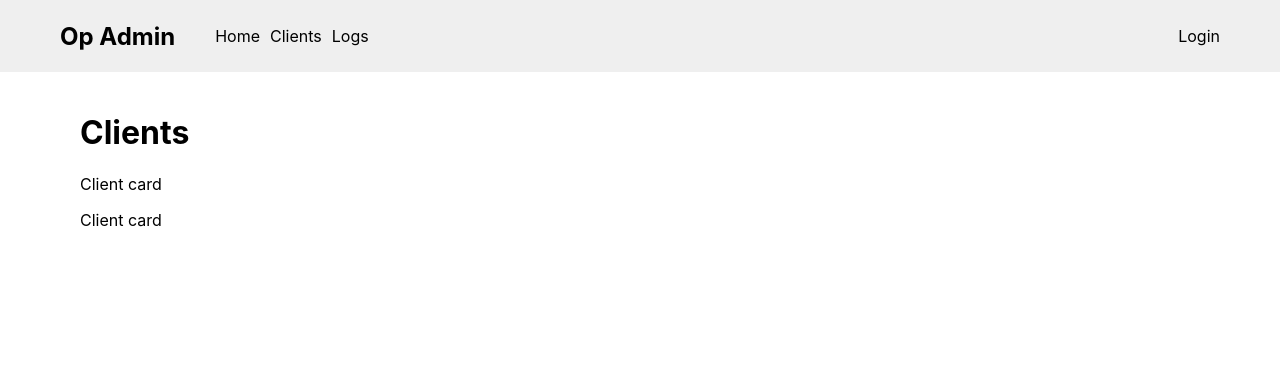
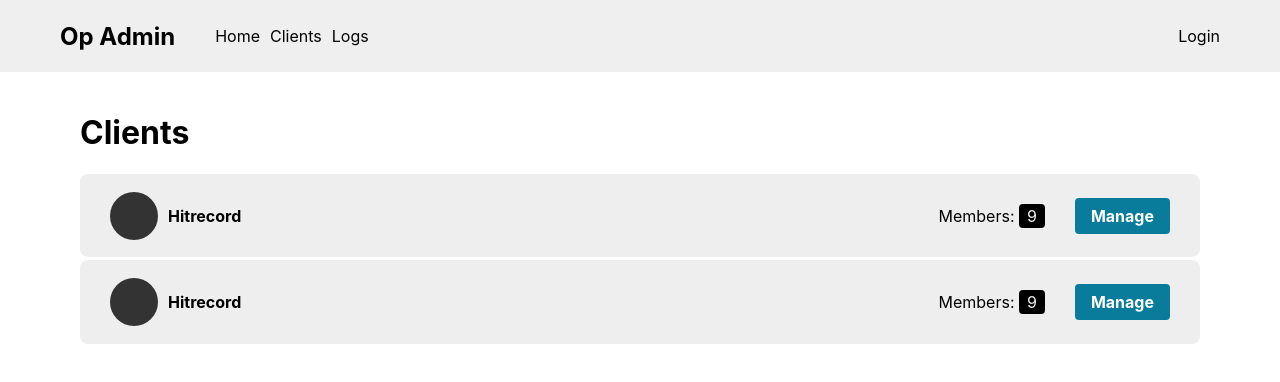
Before and after one commit to victorldleon/operations-admin, a React (Create React App) app: page /clients in a window 1280 px wide. Shown: the top 382 px of the page. Built offline with nearby package versions, Linux system fonts and the light colour scheme.

Commit message:
adds client card styles

```diff
--- a/src/components/molecules/ClientCard/ClientCard.css
+++ b/src/components/molecules/ClientCard/ClientCard.css
@@ -0,0 +1,76 @@
+.clientCard {
+    align-items: center;
+    background-color: #eee;
+    border-radius: 8px;
+    margin-bottom: 3px;
+    display: flex;
+    justify-content: space-between;
+    padding: 5px 30px;
+}
+
+.clientCard .left-content {
+    align-items: center;
+    display: flex;
+}
+
+
+.clientCard .left-content .client-image {
+    background-color: #333;
+    border-radius: 50%;
+    display: block;
+    height: 48px;
+    min-width: 48px;
+    margin-right: 10px;
+    width: 48px;
+}
+
+.clientCard .left-content .name {
+    font-size: 1rem;
+    margin-right: 10px;
+}
+
+.clientCard .left-content .email {
+    font-size: 1rem;
+}
+
+
+.right-content {
+    align-items: center;
+    display: flex;
+}
+
+.clientCard .right-content .english-level {
+    font-size: 1rem;
+    margin-right: 30px;
+}
+.clientCard .right-content .english-level span {
+    background: #000;
+    border-radius: 4px;
+    padding: 2px 8px;
+    color: #eee;
+}
+
+
+.clientCard .right-content .skills-container {
+    align-items: center;
+    display: flex;
+    margin-right: 20px;
+}
+
+.clientCard .right-content .skills-container .skill {
+    border: solid 1px rgb(10, 124, 155);
+    border-radius: 4px;
+    color: rgb(10, 124, 155);
+    font-size: 1rem;
+    margin-right: 10px;
+    padding: 2px 8px;
+}
+
+.clientCard .right-content .cv-link {
+    border-radius: 4px;
+    color: white;
+    cursor: pointer;
+    font-weight: bold;
+    background-color: rgb(10, 124, 155);
+    padding: 8px 16px;
+}
--- a/src/components/molecules/ClientCard/ClientCard.js
+++ b/src/components/molecules/ClientCard/ClientCard.js
@@ -1,9 +1,19 @@
 import React from 'react';
+import './ClientCard.css';
 
 const ClientCard = () => {
     return (
-        <div>
-            <p>Client card</p>
+        <div className="clientCard">
+            <div className="left-content">
+                <div className="client-image"></div>
+                <h5 className="name">Hitrecord</h5>
+            </div>
+            <div className="right-content">
+                <p className="english-level">
+                    Members: <span>9</span>
+                </p>
+                <a href="../../../logo.svg" className="cv-link" download>Manage</a>
+            </div>
         </div>
     );
 }
--- a/src/components/molecules/UserCard/UserCard.js
+++ b/src/components/molecules/UserCard/UserCard.js
@@ -13,14 +13,14 @@
             </div>
             <div className="right-content">
                 <p className="english-level">
-                    INGLES: <span>C1</span>
+                    Ingles: <span>C1</span>
                 </p>
                 <div className="skills-container">
                     <div className="skill">react</div>
                     <div className="skill">angular</div>
                     <div className="skill">vuejs</div>
                 </div>
-                <a href="#" className="cv-link">CV</a>
+                <a href="../../../logo.svg" className="cv-link" download>CV</a>
             </div>
         </div>
     );
```
